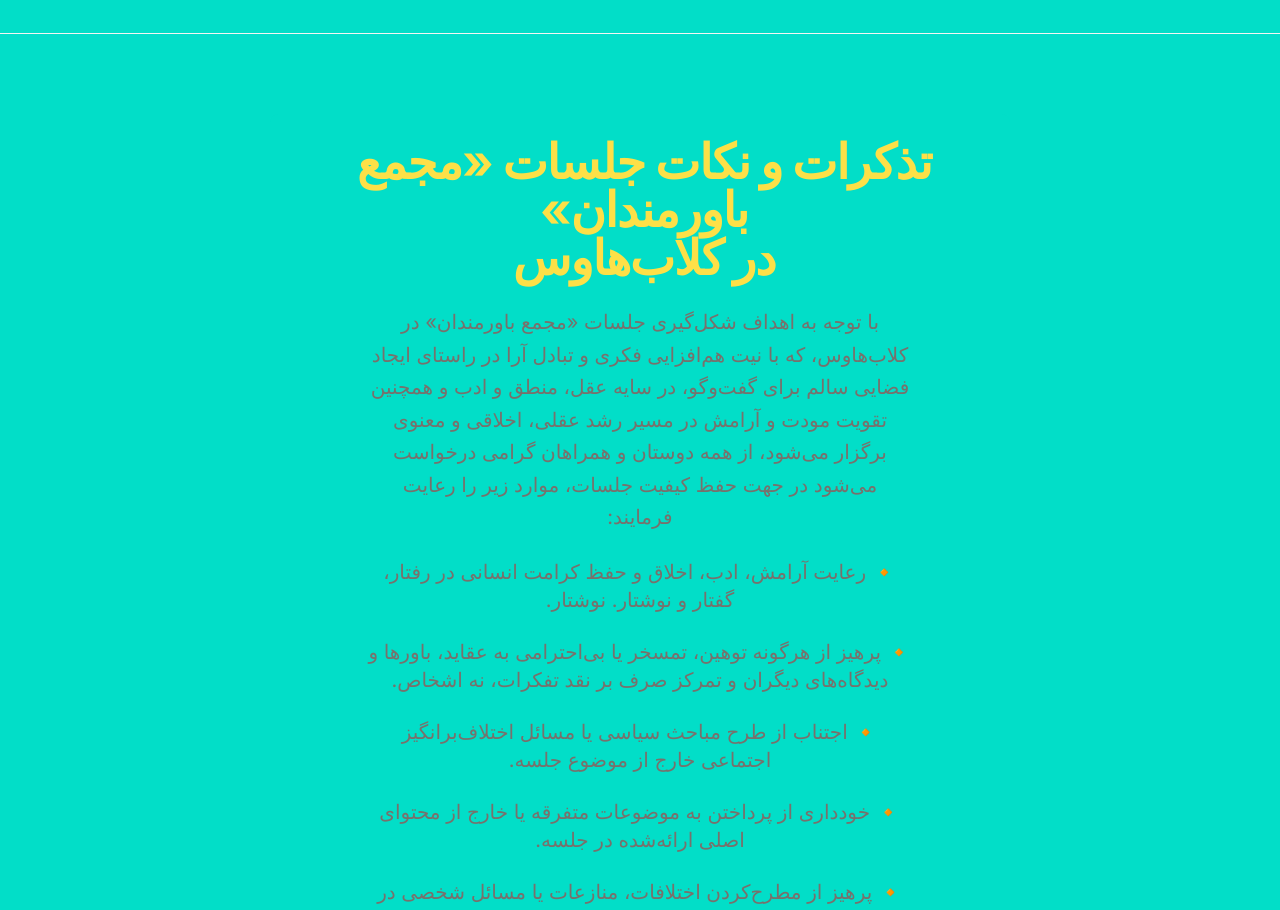
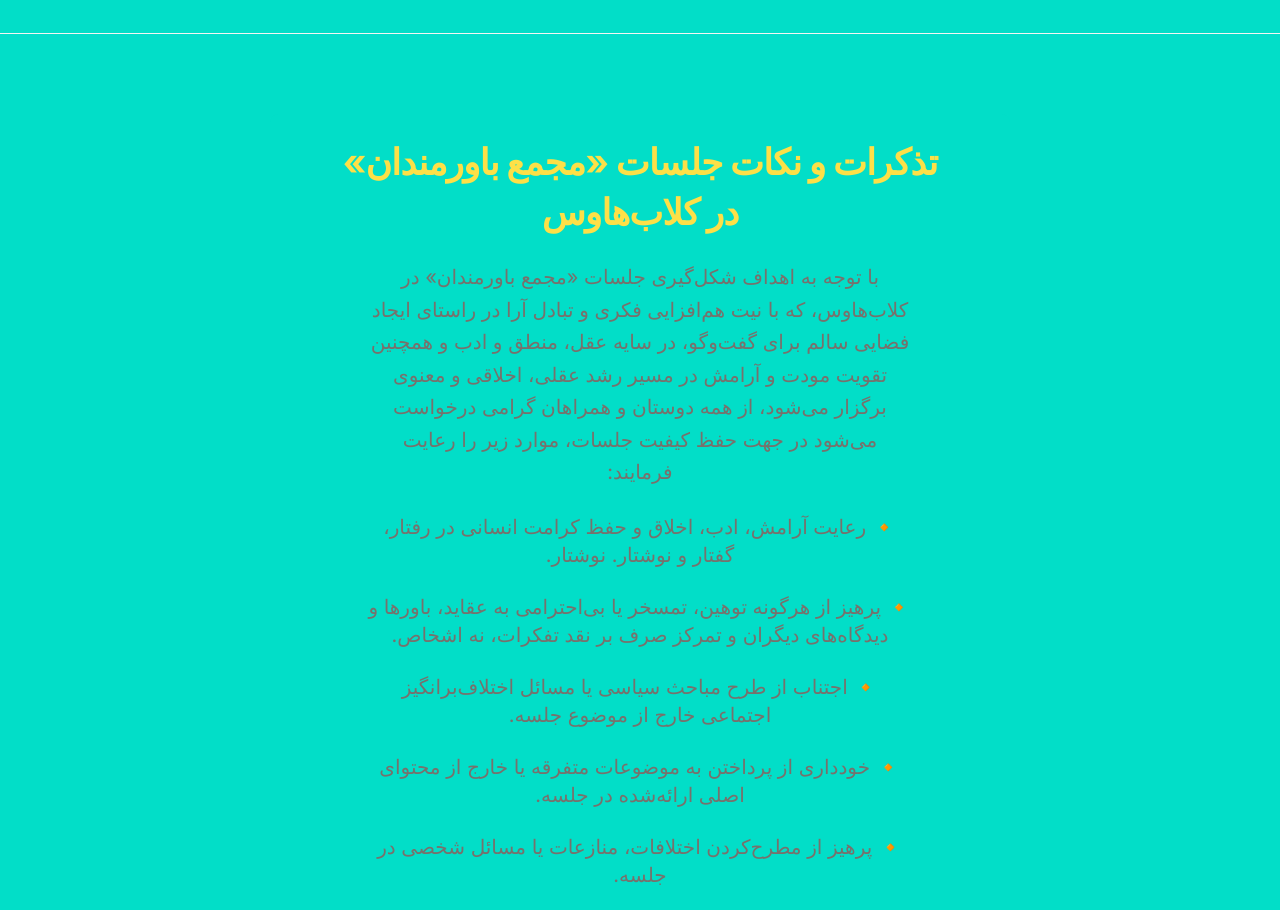
Before and after one commit to mah404/bavarmandan, a Next.js app: page / in a window 1280 px wide. Shown: the part 2260-3170 px from the top of the page. Built offline with nearby package versions, Linux system fonts and the light colour scheme; a web font is replaced by a local one.

Commit message:
Added Color

```diff
--- a/components/layout/sections/community.tsx
+++ b/components/layout/sections/community.tsx
@@ -20,12 +20,12 @@ export const CommunitySection = () => {
             className="bg-background border-none shadow-none text-center flex flex-col items-center justify-center"
           >
             <CardHeader>
-              <CardTitle className="text-4xl md:text-5xl font-bold flex flex-col items-center">
-                <div className="flex flex-col">
-                  <span className=" pl-2 bg-gradient-to-r text-yellow-300 bg-clip-text">
+              <CardTitle className="text-center font-bold text-2xl sm:text-3xl md:text-4xl lg:text-4xl">
+                <div className="flex flex-col items-center">
+                  <span className="text-yellow-300 bg-gradient-to-r bg-clip-text leading-snug text-center">
                     تذکرات و نکات جلسات «مجمع باورمندان»
                   </span>
-                  <span className=" pl-2 bg-gradient-to-r text-yellow-300 bg-clip-text">
+                  <span className="text-yellow-300 bg-gradient-to-r bg-clip-text leading-snug text-center">
                     در کلاب‌هاوس
                   </span>
                 </div>
```
